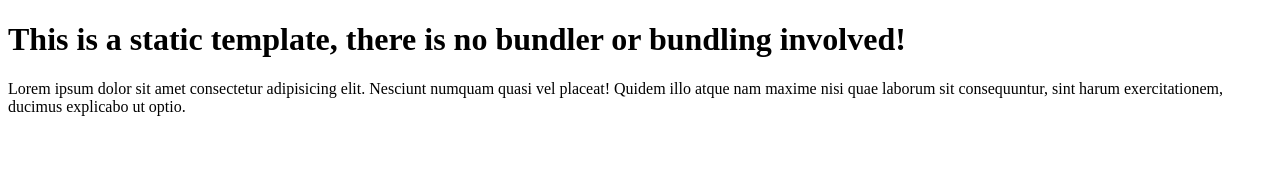
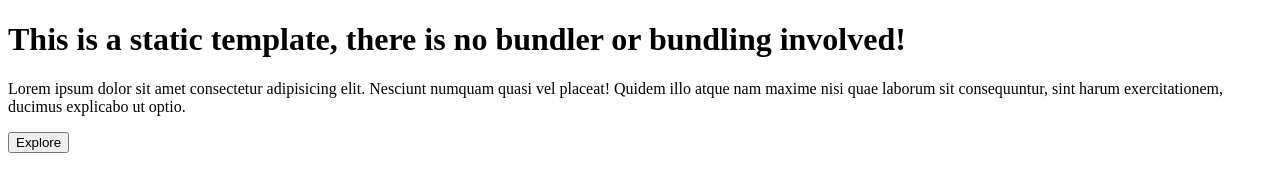
Before and after one commit to rasedprogrammer/js-input-and-change-events, a website: page index.html in a window 1280 px wide. Drawn offline with Linux system fonts and the light colour scheme.

Commit message:
add button

```diff
--- a/index.html
+++ b/index.html
@@ -15,5 +15,6 @@
       quasi vel placeat! Quidem illo atque nam maxime nisi quae laborum sit
       consequuntur, sint harum exercitationem, ducimus explicabo ut optio.
     </p>
+    <button>Explore</button>
   </body>
 </html>
```
